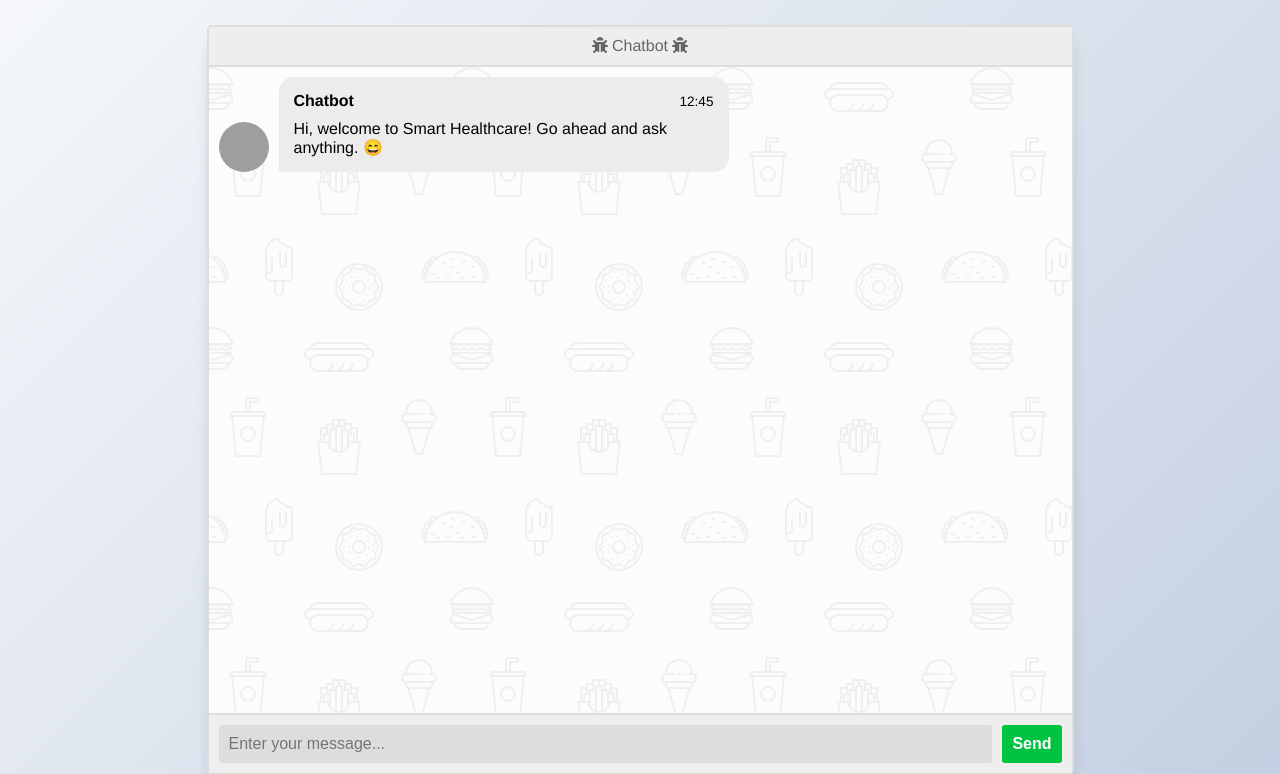
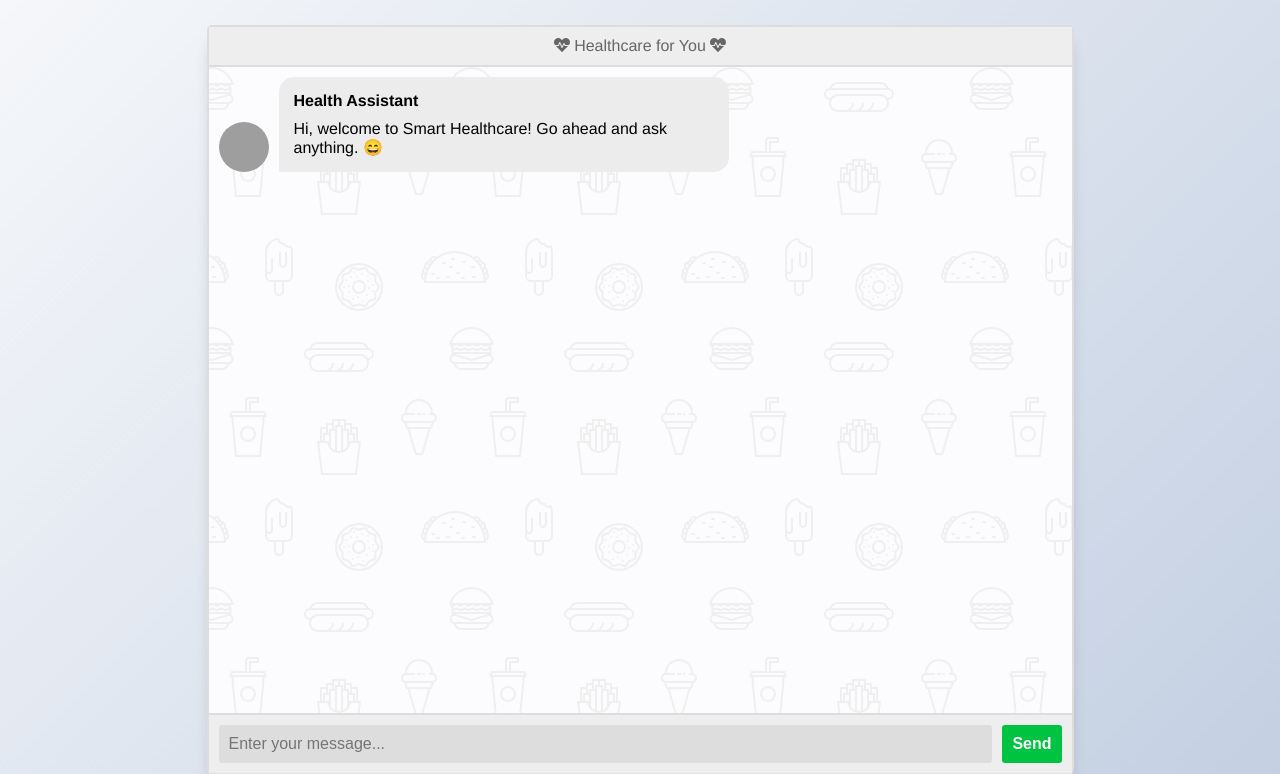
Before and after one commit to kshvsharma960/SmartHealthCareBot, a Flask app: page / in a window 1280 px wide. Shown: the top 774 px of the page. Run offline with Flask 3, Linux system fonts and the light colour scheme; parts of the project's set-up code (start-up, migrations or seed data) failed here and were passed over; some libraries are stand-ins or nearby versions; grey boxes are pictures that could not be loaded.

Commit message:
cosmetic changes

```diff
--- a/app.py
+++ b/app.py
@@ -1,3 +1,4 @@
+import sys
 import nltk
 nltk.download('popular')
 from nltk.stem import WordNetLemmatizer
@@ -65,11 +66,20 @@ def chatbot_response(msg):
     return res
 
 def cli_chatbot():
-    while(True):
-        message = input("")
-        ints = predict_class(message, model)
-        res = getResponse(ints, intents)
-        print(res)
+    flag = True
+    while(flag):
+        try:
+            message = input("")
+            if(message.upper() == "EXIT"):
+                print("It was a Please assising you! Have a great time ahead!!")
+                flag = False
+                return
+            ints = predict_class(message, model)
+            res = getResponse(ints, intents)
+            print(res)
+        except KeyboardInterrupt:
+            print("Bye")
+            sys.exit()
 
 from flask import Flask, render_template, request
 
--- a/templates/index.html
+++ b/templates/index.html
@@ -16,7 +16,7 @@
   <section class="msger">
     <header class="msger-header">
       <div class="msger-header-title">
-        <i class="fas fa-bug"></i> Chatbot <i class="fas fa-bug"></i>
+        <i class="fas fa-heartbeat"></i> Healthcare for  You <i class="fas fa-heartbeat"></i>
       </div>
     </header>
 
@@ -26,8 +26,7 @@
 
         <div class="msg-bubble">
           <div class="msg-info">
-            <div class="msg-info-name">Chatbot</div>
-            <div class="msg-info-time">12:45</div>
+            <div class="msg-info-name">Health Assistant</div>
           </div>
 
           <div class="msg-text">
```
Also changed, not shown: intent.json.
